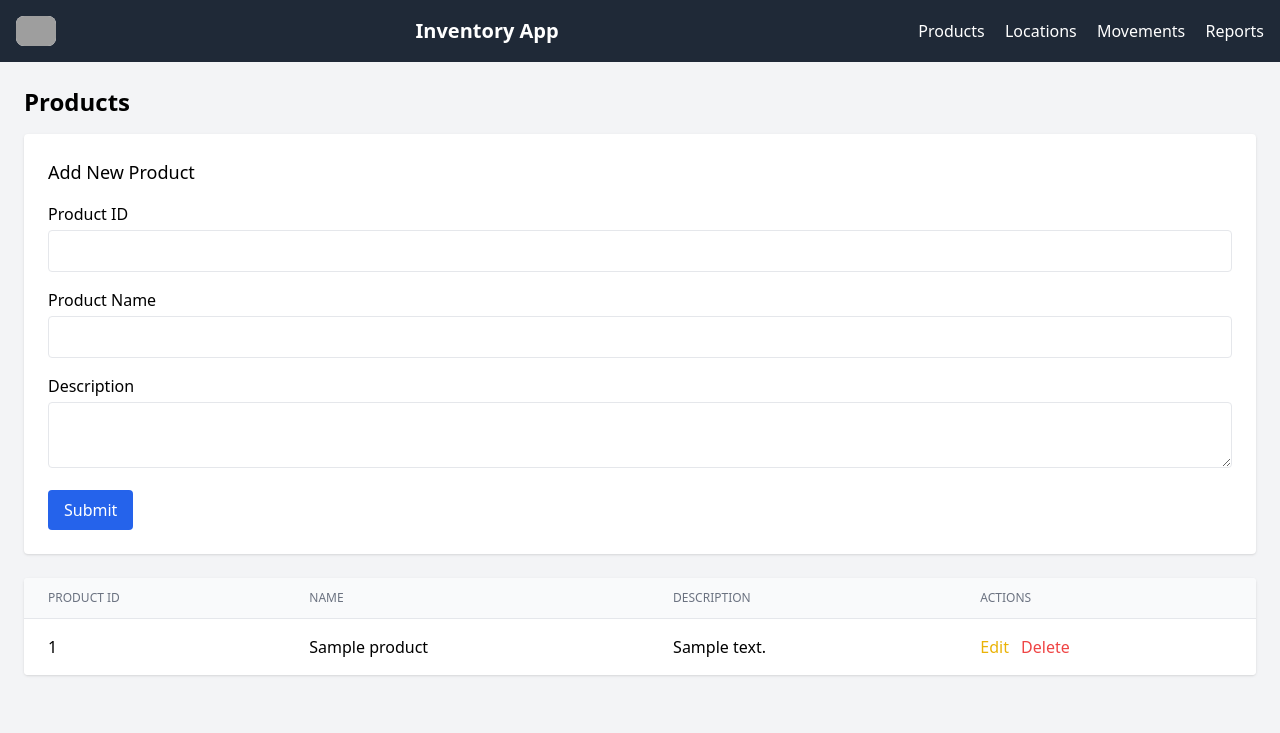
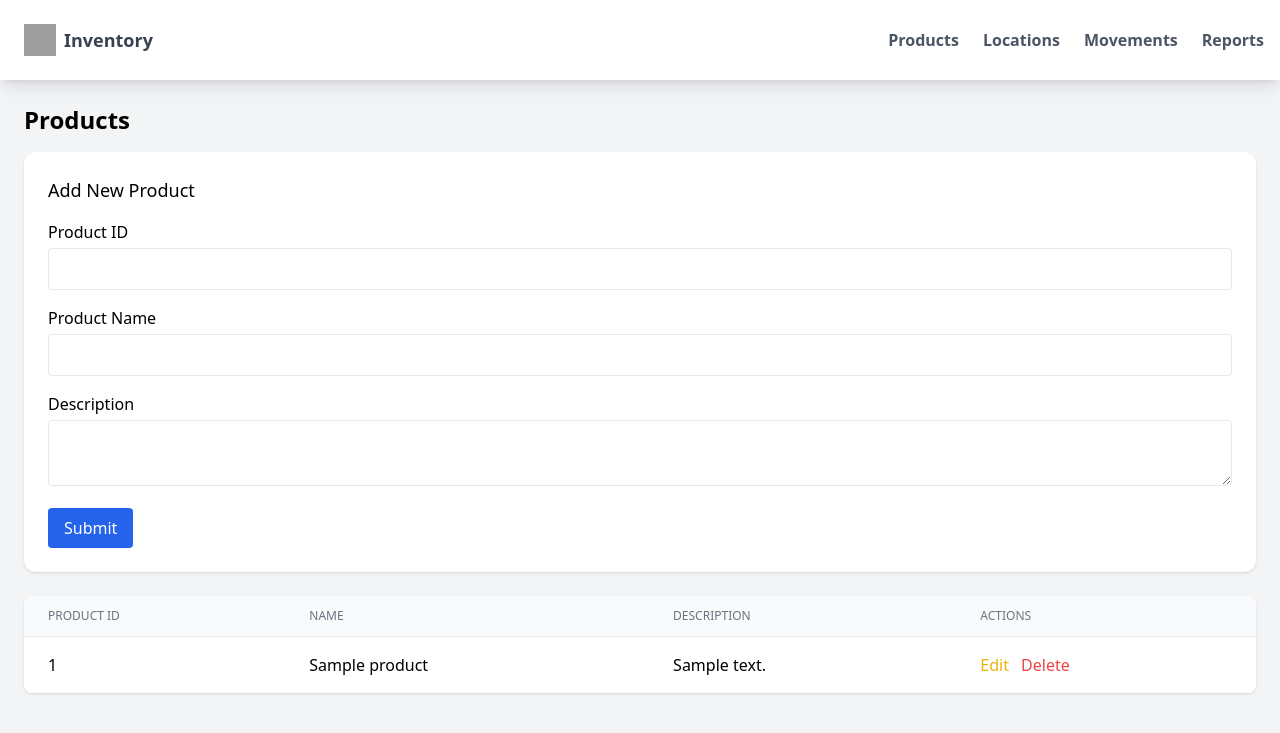
Before and after one commit to hemasp4/inventory-sys, a Flask app: page /products in a window 1280 px wide. Shown: the top 733 px of the page. Run offline with Flask 3, Linux system fonts and the light colour scheme; tables that the repository leaves empty hold one stand-in row (values such as "Sample post"); some libraries are stand-ins or nearby versions; grey boxes are pictures that could not be loaded.

Commit message:
changes in UI

```diff
--- a/routes.py
+++ b/routes.py
@@ -55,7 +55,7 @@ def movements():
         return redirect(url_for('main.movements'))
 
     movements = ProductMovement.query.order_by(ProductMovement.timestamp.desc()).all()
-    return render_template('movements.html', movements=movements, form=form,products=products,locations=locations)
+    return render_template('movements.html', movements=movements, form=form)
 
 # Report
 @main.route('/reports',methods=["GET","POST"])
--- a/templates/base.html
+++ b/templates/base.html
@@ -5,25 +5,62 @@
     <meta name="viewport" content="width=device-width, initial-scale=1.0">
     <title>Inventory Management</title>
     <script src="https://cdn.tailwindcss.com"></script>
-  <link rel="stylesheet" href="{{ url_for('static', filename='css/style.css') }}">
     <link rel="icon" type="image/png" href="https://cdn-icons-png.flaticon.com/512/10951/10951884.png">
-
 </head>
 <body class="bg-gray-100 min-h-screen flex flex-col">
 
     <!-- Navbar -->
-  <nav class="bg-gray-800 text-white p-4 flex justify-between items-center">
-    <img src="https://cdn-icons-png.flaticon.com/128/11167/11167560.png" alt="logo" class="bg-white w-10 h=10 rounded-lg">
-    <div class="text-xl font-bold">Inventory App</div>
-    <div class="space-x-4">
-      <a href="/products" class="hover:text-gray-300">Products</a>
-      <a href="/locations" class="hover:text-gray-300">Locations</a>
-      <a href="/movements" class="hover:text-gray-300">Movements</a>
-      <a href="/reports" class="hover:text-gray-300">Reports</a>
+    <nav class="bg-white shadow-lg">
+        <div class="max-w-7xl mx-auto px-4">
+            <div class="flex justify-between items-center py-4">
+
+                <!-- Logo -->
+                <a href="/" class="flex items-center py-2 px-2">
+                    <img src="https://cdn-icons-png.flaticon.com/128/11167/11167560.png" alt="Logo" class="h-8 w-8 mr-2">
+                    <span class="font-semibold text-gray-700 text-lg">Inventory</span>
+                </a>
+
+                <!-- Desktop Navbar -->
+                <div class="hidden md:flex items-center space-x-6">
+                    <a href="/products" class="text-gray-600 font-semibold hover:text-green-500 transition duration-300">Products</a>
+                    <a href="/locations" class="text-gray-600 font-semibold hover:text-green-500 transition duration-300">Locations</a>
+                    <a href="/movements" class="text-gray-600 font-semibold hover:text-green-500 transition duration-300">Movements</a>
+                    <a href="/reports" class="text-gray-600 font-semibold hover:text-green-500 transition duration-300">Reports</a>
                 </div>
+
+                <!-- Mobile menu button -->
+                <div class="md:hidden flex items-center">
+                    <button class="mobile-menu-button outline-none">
+                        <svg class="w-6 h-6 text-gray-600 hover:text-green-500" fill="none" stroke="currentColor" viewBox="0 0 24 24">
+                            <path stroke-linecap="round" stroke-linejoin="round" stroke-width="2" d="M4 6h16M4 12h16M4 18h16"></path>
+                        </svg>
+                    </button>
+                </div>
+
+            </div>
+
+            <!-- Mobile Menu -->
+            <div class="hidden mobile-menu md:hidden">
+                <ul class="bg-gray-100">
+                    <li><a href="/products" class="block px-4 py-2 text-gray-700 font-semibold hover:bg-green-500 hover:text-white transition duration-300">Products</a></li>
+                    <li><a href="/locations" class="block px-4 py-2 text-gray-700 font-semibold hover:bg-green-500 hover:text-white transition duration-300">Locations</a></li>
+                    <li><a href="/movements" class="block px-4 py-2 text-gray-700 font-semibold hover:bg-green-500 hover:text-white transition duration-300">Movements</a></li>
+                    <li><a href="/reports" class="block px-4 py-2 text-gray-700 font-semibold hover:bg-green-500 hover:text-white transition duration-300">Reports</a></li>
+                </ul>
+            </div>
+        </div>
+
+        <script>
+            const btn = document.querySelector("button.mobile-menu-button");
+            const menu = document.querySelector(".mobile-menu");
+
+            btn.addEventListener("click", () => {
+                menu.classList.toggle("hidden");
+            });
+        </script>
     </nav>
 
-  <!-- Content -->
+    <!-- Main Content -->
     <main class="flex-1 container mx-auto p-6">
         {% block content %}{% endblock %}
     </main>
--- a/templates/edit_location.html
+++ b/templates/edit_location.html
@@ -2,7 +2,7 @@
 {% block content %}
 <h1 class="text-2xl font-bold mb-4">Add New Location</h1>
 
-  <form method="POST" action="{{ url_for('main.edit_location', location_id=location.location_id) }}" class="space-y-4">
+  <form method="POST" action="{{ url_for('main.edit_location', location_id=location.location_id) }}" class="space-y-4 rounded-lg shadow p-6 bg-white">
     {{ form.hidden_tag() }}
     <div class="mb-2">
         {{ form.location_id.label }}<br>
@@ -17,5 +17,6 @@
         {{ form.description(class="w-full border p-2 rounded") }}
     </div>
     <button type="submit" class="bg-blue-600 text-white px-4 py-2 rounded">Update Location</button>
+    <a href="{{ url_for('main.locations') }}" class="ml-4 rounded px-4 py-2 bg-red-500 text-white">Cancel</a>
 </form>
 {% endblock %}
--- a/templates/edit_movement.html
+++ b/templates/edit_movement.html
@@ -2,7 +2,7 @@
 {% block content %}
 <h2 class="text-2xl font-semibold mb-4">Edit Movement</h2>
 
-<div class="bg-white p-6 rounded shadow">
+<div class="bg-white p-6 rounded-lg shadow">
   <form method="POST" class="space-y-4">
     {{ form.hidden_tag() }}
 
@@ -27,6 +27,7 @@
     </div>
 
     {{ form.submit(class="bg-blue-600 text-white px-4 py-2 rounded hover:bg-blue-700") }}
+    <a href="{{ url_for('main.movements') }}" class="ml-4 rounded px-4 py-2 bg-red-500 text-white">Back</a>
   </form>
 </div>
 {% endblock %}
--- a/templates/edit_product.html
+++ b/templates/edit_product.html
@@ -2,7 +2,7 @@
 {% block content %}
 <h2 class="text-2xl font-semibold mb-4">Edit Product</h2>
 
-<div class="bg-white p-6 rounded shadow mb-6">
+<div class="bg-white p-6 rounded-lg shadow mb-6">
   <form method="POST" action="{{ url_for('main.edit', product_id=product.product_id) }}" class="space-y-4">
     {{ form.hidden_tag() }}
 
@@ -22,7 +22,7 @@
     </div>
 
     <button type="submit" class="bg-green-600 text-white px-4 py-2 rounded hover:bg-green-700">Update Product</button>
-    <a href="{{ url_for('main.products') }}" class="ml-4 text-gray-600 hover:underline">Cancel</a>
+    <a href="{{ url_for('main.products') }}" class="ml-4 rounded px-4 py-2 bg-red-500 text-white">Cancel</a>
   </form>
 </div>
 {% endblock %}
--- a/templates/movements.html
+++ b/templates/movements.html
@@ -3,7 +3,7 @@
 <h2 class="text-2xl font-semibold mb-4">Product Movements</h2>
 
 <!-- Add Movement Form -->
-<div class="bg-white p-6 rounded shadow mb-6">
+<div class="bg-white p-6 rounded-lg shadow mb-6">
   <h3 class="text-lg font-medium mb-4">Add Movement</h3>
   <form method="POST" class="space-y-4">
     {{ form.hidden_tag() }}
@@ -33,7 +33,7 @@
 </div>
 
 <!-- Movements Table -->
-<div class="bg-white rounded shadow overflow-x-auto">
+<div class="bg-white rounded-lg shadow overflow-x-auto">
   <table class="min-w-full divide-y divide-gray-200">
     <thead class="bg-gray-50">
       <tr>
--- a/templates/products.html
+++ b/templates/products.html
@@ -3,7 +3,7 @@
 <h2 class="text-2xl font-semibold mb-4">Products</h2>
 
 <!-- Add Product Form -->
-<div class="bg-white p-6 rounded shadow mb-6">
+<div class="bg-white p-6 rounded-xl shadow mb-6">
   <h3 class="text-lg font-medium mb-4">Add New Product</h3>
   <form method="POST" action="{{ url_for('main.products') }}" class="space-y-4">
     {{ form.hidden_tag() }}
@@ -28,7 +28,7 @@
 </div>
 
 <!-- Products Table -->
-<div class="bg-white rounded shadow overflow-x-auto">
+<div class="bg-white rounded-lg shadow overflow-x-auto">
   <table class="min-w-full divide-y divide-gray-200">
     <thead class="bg-gray-50">
       <tr>
@@ -45,8 +45,8 @@
         <td class="px-6 py-4">{{ product.name }}</td>
         <td class="px-6 py-4">{{ product.description }}</td>
         <td class="px-6 py-4 space-x-2">
-          <a href="/products/edit/{{ product.product_id }}" class="text-yellow-500 hover:underline">Edit</a>
-          <a href="/products/delete/{{ product.product_id }}" class="text-red-500 hover:underline">Delete</a>
+          <a href="{{ url_for('main.edit', product_id=product.product_id) }}" class="text-yellow-500 hover:underline">Edit</a>
+          <a href="{{ url_for('main.delete', product_id=product.product_id) }}" class="text-red-500 hover:underline">Delete</a>
         </td>
       </tr>
       {% endfor %}
```
Also changed, not shown: templates/locations.html (+4 -4 lines). Lines whose indentation alone changed are shown as unchanged.
